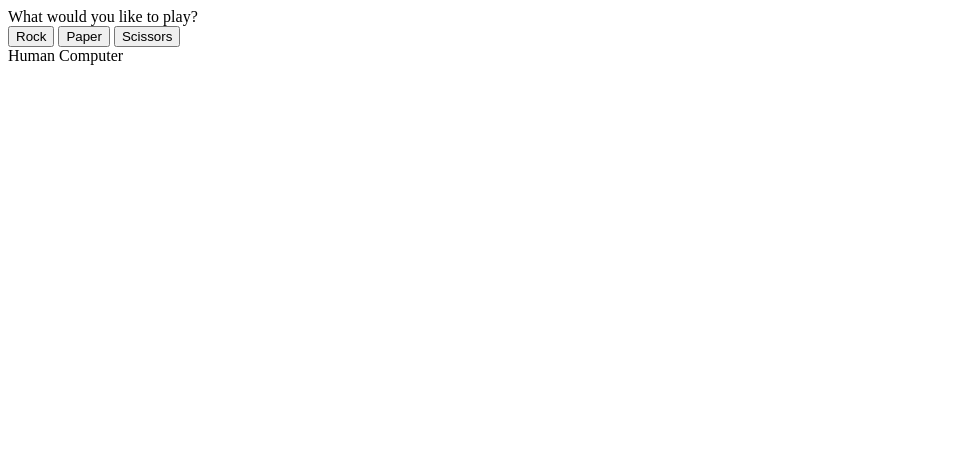
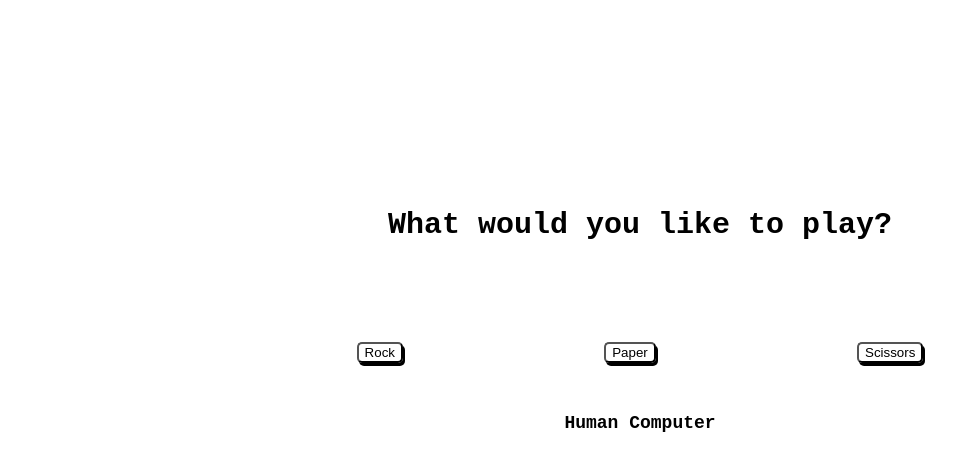
Before and after one commit to Th3dworld/Rock-Paper-Scissors, a plain HTML site: page index.html in a window 1280 px wide. Shown: the whole page, without its empty margins (0-980 px from the left). Drawn offline with Linux system fonts and the light colour scheme.

Commit message:
Change ui appearance

```diff
--- a/index.html
+++ b/index.html
@@ -4,18 +4,18 @@
     <meta charset="UTF-8">
     <meta name="viewport" content="width=device-width, initial-scale=1.0">
     <title>Rock Paper Scissors</title>
-
+    <link href="style.css" rel="stylesheet">
 </head>
 <body>
     <div id="container">
-        <div>What would you like to play?</div>
+        <div id="instruction">What would you like to play?</div>
         <div id="buttons">
             <button class="actionBtn" id="rock">Rock</button>
             <button class="actionBtn" id="paper">Paper</button>
             <button class="actionBtn" id="scissors">Scissors</button>
         </div>
         <div id="scoreboard">
-            <div class="score" id="playerDets"></div>
+            <div class="score" id="playerdets"></div>
             <div class="score" id="scoreCount"></div>
             <div class="score" id="displayWinner"></div>
         </div>
--- a/script.js
+++ b/script.js
@@ -1,11 +1,12 @@
 //get buttons
 const buttons = document.querySelector("#buttons");
-const playerInfo = document.querySelector("#playerDets");
+const playerInfo = document.querySelector("#playerdets");
 const score = document.querySelector("#scoreCount");
 const showWinner = document.querySelector("#displayWinner");
 
+
 //Add text Content at start of game
-playerInfo.textContent = `Human         Computer`;
+playerInfo.textContent = `Human Computer`;
 
 buttons.addEventListener('click', (e) => {
     //reset winner display data
--- /dev/null
+++ b/style.css
@@ -0,0 +1,58 @@
+body{
+    display: flex;
+    flex-direction: column;
+    justify-content: center;
+    align-items: center;
+    font-family: 'Courier New', Courier, monospace;
+}
+
+#container{
+    display: flex;
+    flex-direction: column;
+    justify-content: flex-start;
+    align-items: center;
+    height:100dvh;
+    width: 90dvw;
+}
+
+#instruction{
+    display: flex;
+    align-items: center;
+    margin-top: 200px;
+    margin-bottom: 100px;
+    font-size: 30px;
+    font-weight: 600;
+    text-align: center;
+}
+
+/* Code that deals with the buttons */
+#buttons{
+    width: 60dvw;
+    display:flex;
+    justify-content: space-around;
+    margin-bottom: 50px;
+}
+
+.actionBtn{
+    text-decoration: none;
+    background: none;
+    border-radius: 5px;
+    box-shadow: black 2px 3px;
+}
+
+#scoreboard {
+    display: flex;
+    flex-direction: column;
+    align-items: center;
+    justify-content: center;
+    width: 90dvw;
+}
+
+#playerdets{
+    display: flex;
+    justify-content: space-evenly;
+    width: 90dvw;
+    text-align: center;
+    font-size: 18px;
+    font-weight: 590;
+}
```
